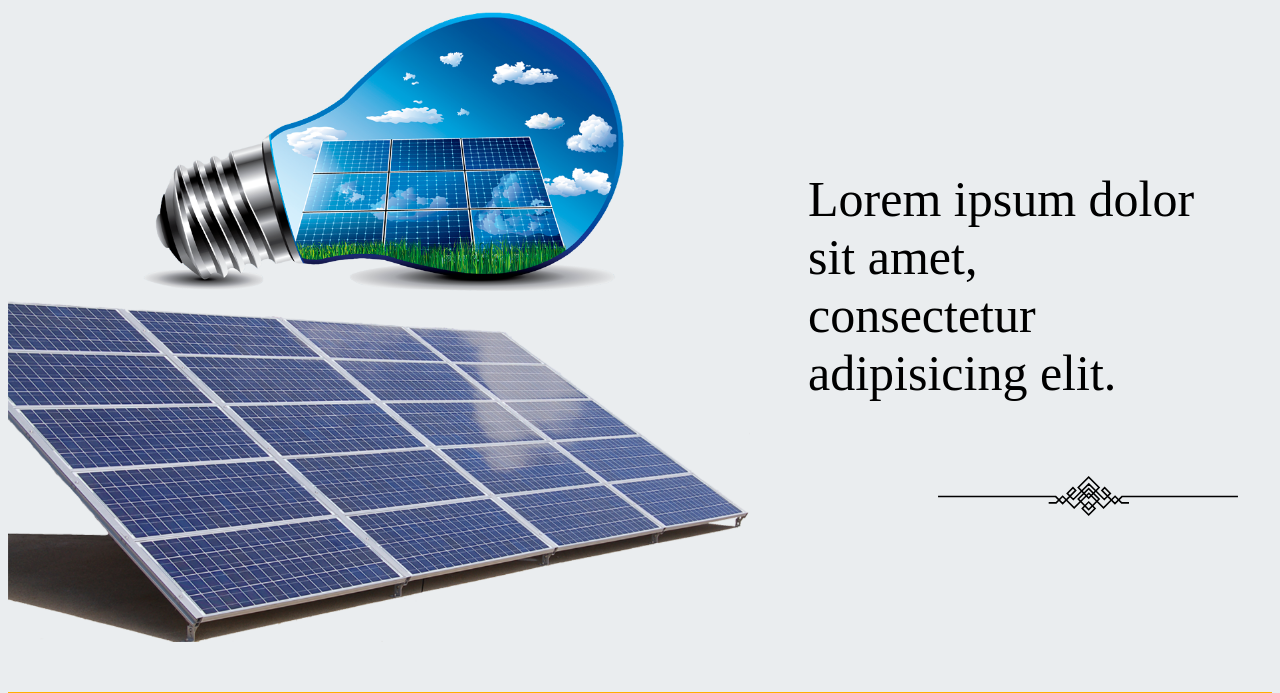
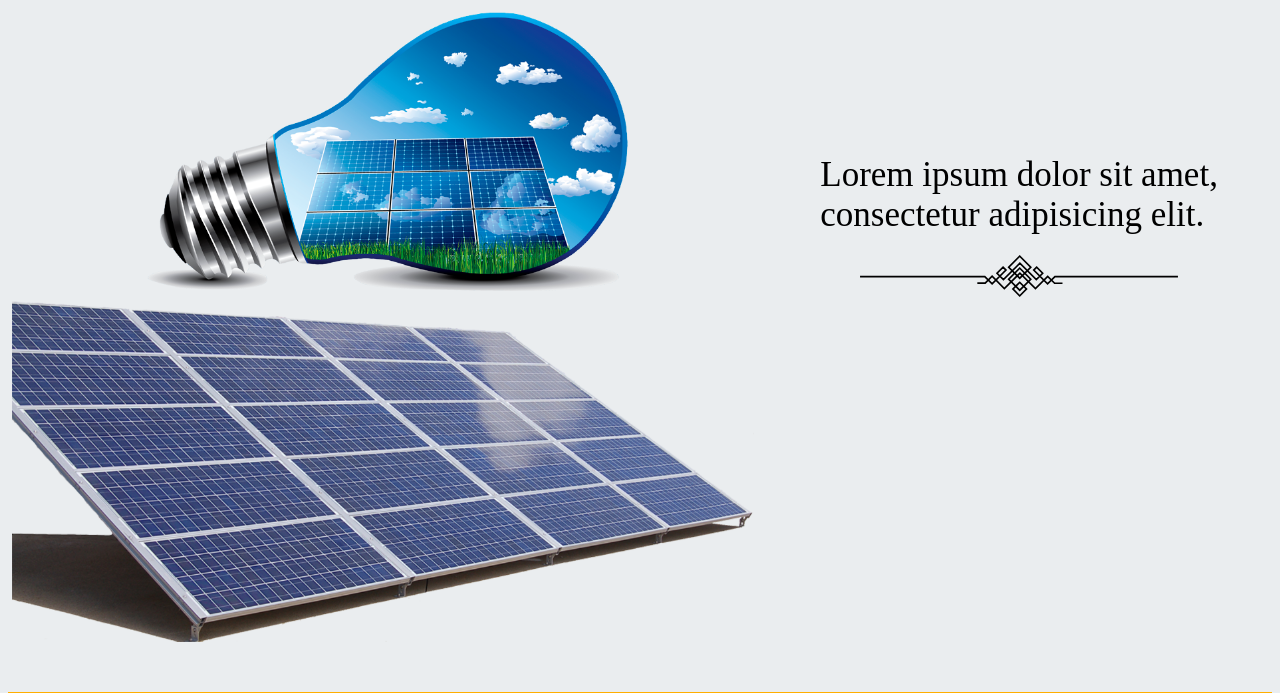
Before and after one commit to Matheuss06/site_2, a PHP site: page / in a window 1280 px wide; the page is wider, and only the part inside the window is pictured. Shown: the part 87-780 px from the top of that part. Run offline with PHP 8.4, Linux system fonts and the light colour scheme; some libraries are stand-ins or nearby versions.

Commit message:
ajustando linhas

```diff
--- a/CSS/estilo.css
+++ b/CSS/estilo.css
@@ -10,17 +10,21 @@ a{
 .padding{
     padding: 50px;
     padding-top: 120px;
+
 }
 
 .font_tamanho{
-    font-size: 50px;
+    font-size: 35px;
+    display: flex;
+    flex-direction: column;
+    align-items: center;
+    gap: 20px;
 }
 
 .linha{
-    width: 300px;
-    margin-left: 180px;
-    margin-top: -50px;
+    width: 80%;
 }
+
 
 .linha2{
     width: 220px;
--- a/index.php
+++ b/index.php
@@ -18,8 +18,9 @@
             <img src="images/energia_solar.png" alt="energia solar" class="imagem_energia">
 
             <div>
-                <p class="padding font_tamanho">Lorem ipsum dolor sit amet, <br> consectetur adipisicing elit.</p>
+                <p class="padding font_tamanho">Lorem ipsum dolor sit amet, <br> consectetur adipisicing elit.
                 <img src="images/linha.svg" class="linha">
+                </p>
             </div>
         </div>
 
```
